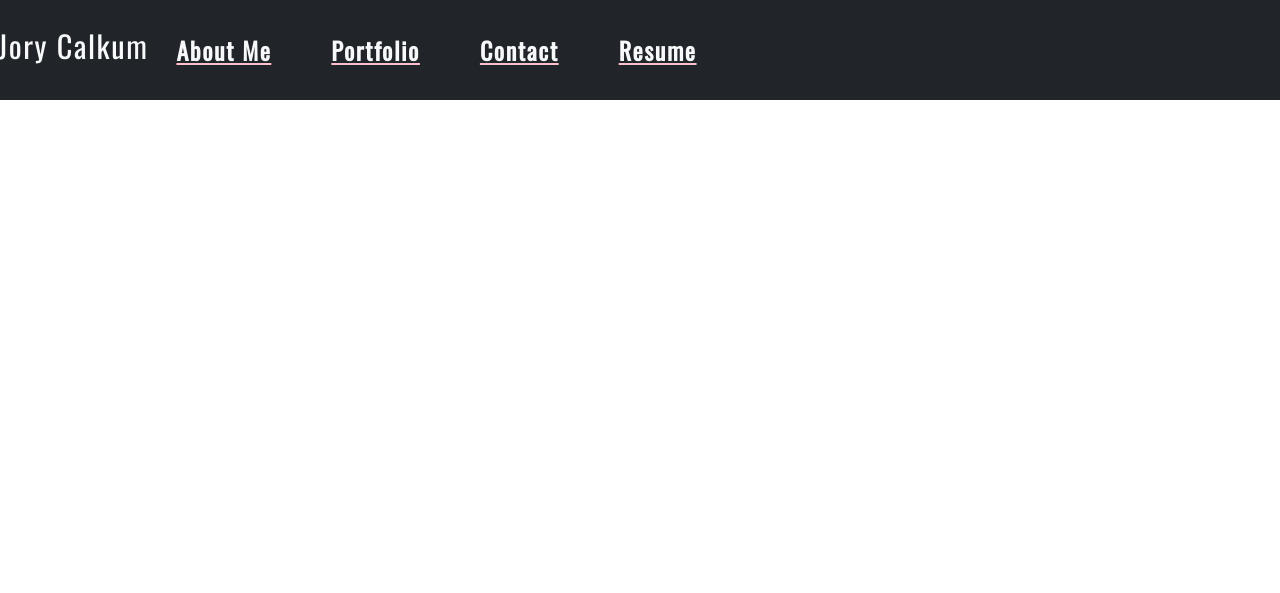
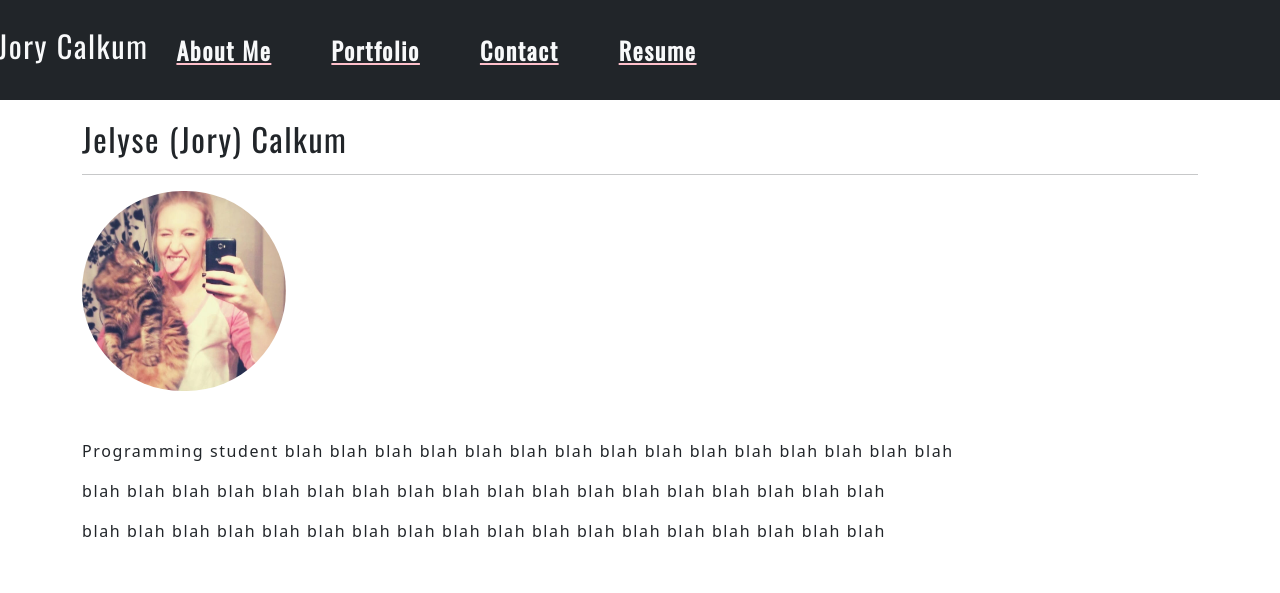
Before and after one commit to JelyseCalkum/my-projectjory, a React (Create React App) app in the folder my-projectjory/: page / in a window 1280 px wide. Shown: the top 593 px of the page. Built offline with nearby package versions, Linux system fonts and the light colour scheme.

Commit message:
imported About to app.js

```diff
--- a/my-projectjory/src/App.js
+++ b/my-projectjory/src/App.js
@@ -1,12 +1,14 @@
 import React from 'react';
 import Header from './components/Header';
 import Footer from './components/Footer';
+import About from './components/About';
 
 function App() {
   return (
     <div>
-      <Header></Header>
-      <Footer></Footer>
+      <Header />
+      <About />
+      <Footer />
     </div>
   );
 }
```
